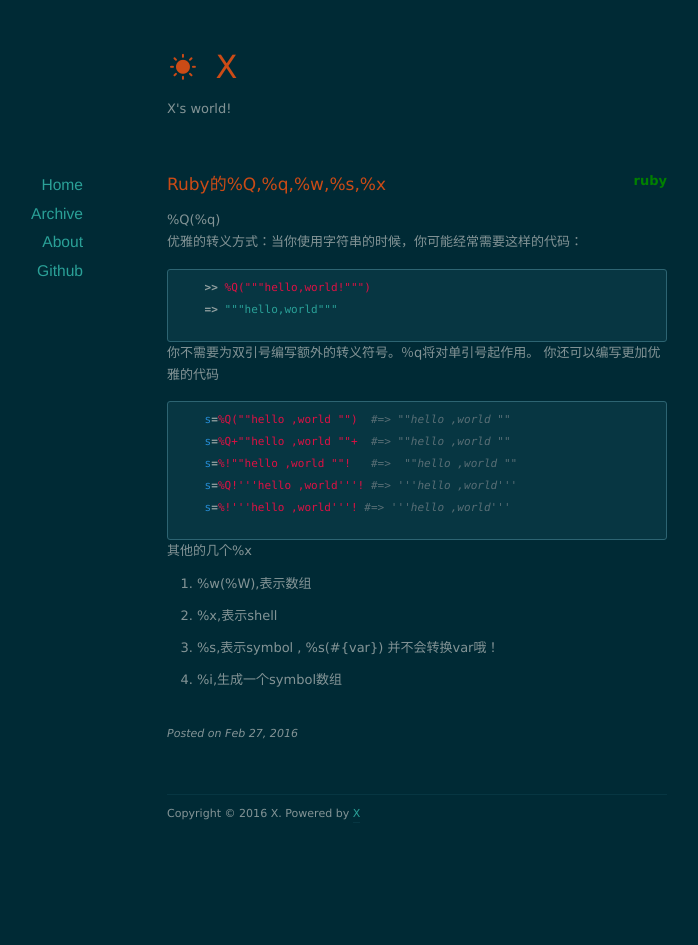
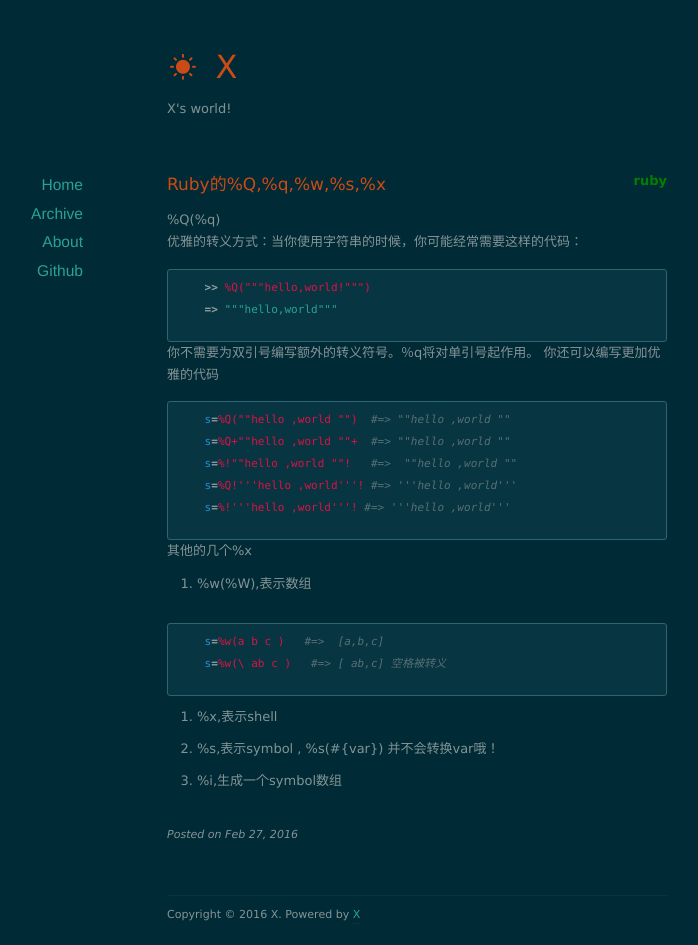
Before and after one commit to xxlv/okuer, a Jekyll site: the page built from _posts/2016/2016-02-28-ruby-%-syntax.md, in a window 1280 px wide. Shown: the whole page, without its empty margins (223-921 px from the left). Built offline with Jekyll 4.4.1, drawn with Linux system fonts in a browser that asks for light colours; nearby versions of some CDN libraries; comment, search, counter and statistics services are not loaded; before the commit the page ends 900 px from its top, so only the background shows below that.

Commit message:
new article

```diff
--- a/_posts/2016/2016-02-28-ruby-%-syntax.md
+++ b/_posts/2016/2016-02-28-ruby-%-syntax.md
@@ -32,6 +32,11 @@
 
 ##### 其他的几个%x
 - %w(%W),表示数组
+{% highlight ruby %}
+    s=%w(a b c )   #=>  [a,b,c]
+    s=%w(\ ab c )   #=> [ ab,c] 空格被转义
+{% endhighlight %}
+
 - %x,表示shell
 - %s,表示symbol , %s(#{var}) 并不会转换var哦！
 - %i,生成一个symbol数组
--- a/archives/index.html
+++ b/archives/index.html
@@ -14,6 +14,7 @@
 				</h1>
 			{% else %}
 				<h1><a href="{{ post.url }}">{{ post.title }}</a></h1>
+				<p class="meta">Posted on <span class="postdate">{{ page.date | date: "%m %d, %Y" }}</span></p>
 
 			{% endif %}
 		</article>
```
